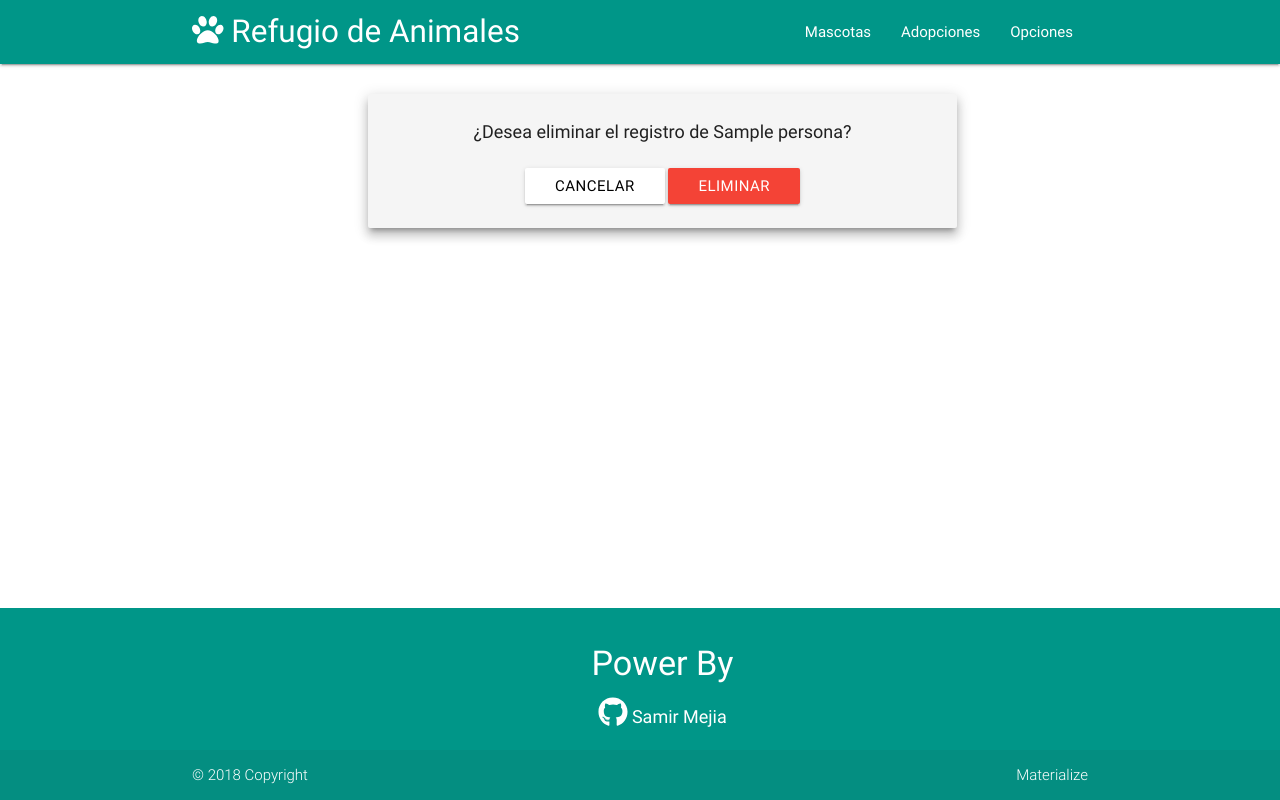
After one commit to samir04m/RefugioAnimales-Django, a Django app: template templates/adopcion/solicitud_delete.html in a window 1280 px wide. The commit adds this page. Run offline with Django 3.2, Linux system fonts and the light colour scheme; the template is opened without the code that fills it: most values are stand-ins (such as "Sample title", 1, 10 or a date in 2020).

Commit message:
Update y delete para solicitud terminado

```diff
--- a/apps/adopcion/urls.py
+++ b/apps/adopcion/urls.py
@@ -1,10 +1,13 @@
 from django.conf.urls import url
 
-from apps.adopcion.views import index, SolicitudList, SolicitudCreate
+from apps.adopcion.views import index, SolicitudList, SolicitudCreate, SolicitudUpdate, \
+                                SolicitudDelete
 
 urlpatterns = [
     url(r'^$', index),
     url(r'^solicitud/listar$', SolicitudList.as_view(), name='solicitud_listar'),
     url(r'^solicitud/nueva$', SolicitudCreate.as_view(), name='solicitud_crear'),
+    url(r'^solicitud/editar/(?P<pk>\d+)$', SolicitudUpdate.as_view(), name='solicitud_editar'),
+    url(r'^solicitud/eliminar/(?P<pk>\d+)$', SolicitudDelete.as_view(), name='solicitud_eliminar'),
 
 ]
--- /dev/null
+++ b/templates/adopcion/solicitud_delete.html
@@ -0,0 +1,26 @@
+{% extends 'base/base.html' %}
+
+{% block title %} Eliminar Solicitud {% endblock %}
+
+{% block content %}
+	<div class="container">
+		<div class="row">
+			<div class="col hide-on-small-only offset-l2"></div>
+			<div class="col m12 l8">
+				<div class="card-panel grey lighten-4 hoverable z-depth-4">
+					<form method="post">
+						{% csrf_token %}
+						<center>
+							<big>¿Desea eliminar  el registro de {{ object.persona.nombre }}?</big>
+								<br><br>
+							<a href="{% url 'adopcion:solicitud_listar' %}" class="btn white black-text">Cancelar</a>
+							<button type="submit" class="btn waves-effect red">Eliminar</button>
+						</center>
+					</form>
+
+				</div>
+			</div>
+		</div>
+	</div>
+
+{% endblock %}
--- a/templates/adopcion/solicitud_form.html
+++ b/templates/adopcion/solicitud_form.html
@@ -1,6 +1,6 @@
 {% extends 'base/base.html' %}
 
-{% block title %} Crear una Solicitud {% endblock %}
+{% block title %} Formulario Solicitud {% endblock %}
 
 {% block content %}
 	<div class="container">
--- a/templates/adopcion/solicitud_list.html
+++ b/templates/adopcion/solicitud_list.html
@@ -26,8 +26,8 @@
 							<td>{{ solicitud.numero_mascota }}</td>
 							<td>{{ solicitud.razones }}</td>
 							<td>
-								<a href="#" class="btn waves-effect"><i class="far fa-edit"></i> Editar</a>
-								<a href="#" class="btn waves-effect red">Eliminar <i class="far fa-trash-alt"></i></a>
+								<a href="{% url 'adopcion:solicitud_editar' solicitud.id %}" class="btn waves-effect"><i class="far fa-edit"></i> Editar</a>
+								<a href="{% url 'adopcion:solicitud_eliminar' solicitud.id %}" class="btn waves-effect red">Eliminar <i class="far fa-trash-alt"></i></a>
 							</td>
 						</tr>
 					{% endfor %}
```
Also changed, not shown: apps/adopcion/views.py (+46 -2 lines), apps/mascota/views.py (line endings or trailing spaces).
